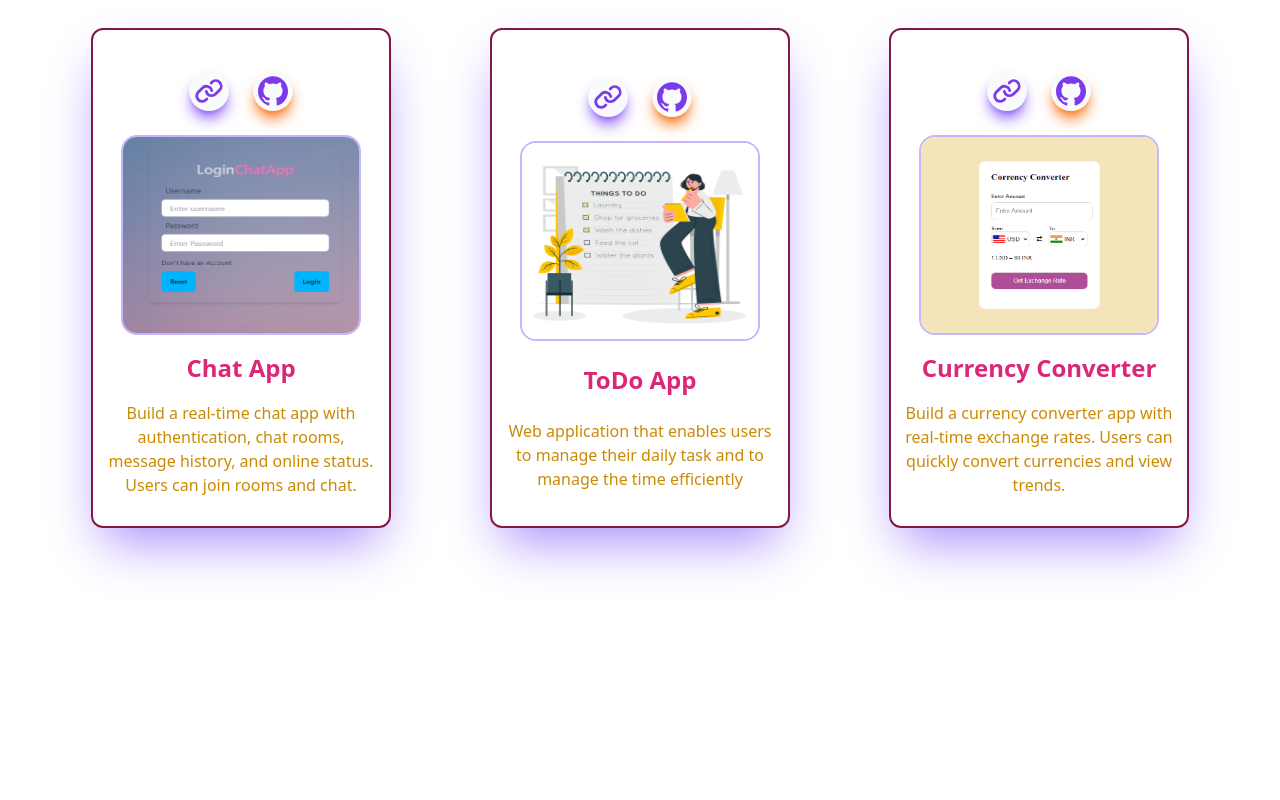
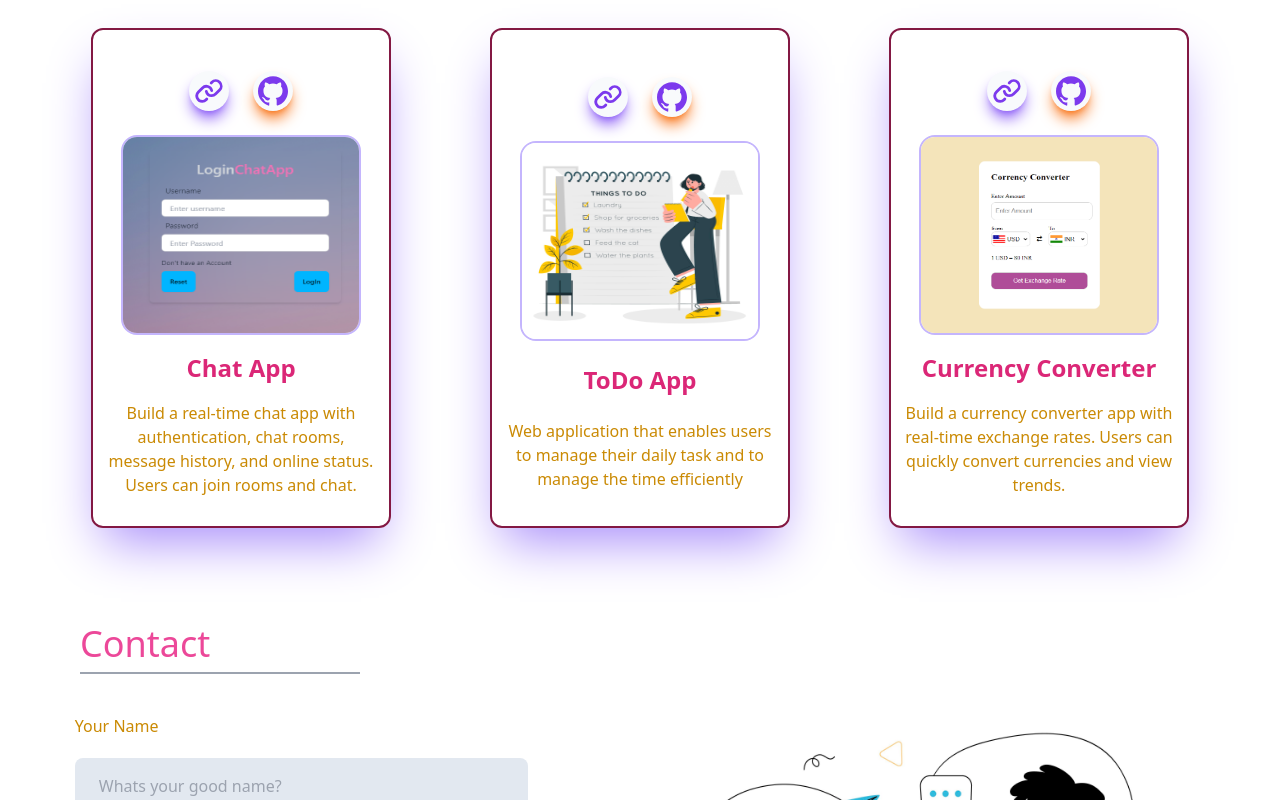
Before and after one commit to tech-deepakk/Portfolio, a React (Vite) app: page / in a window 1280 px wide. Shown: the part 2000-2800 px from the top of the page. Before the commit the page ends 2600 px from the top, so only its background shows below. Built offline with nearby package versions, Linux system fonts and the light colour scheme.

Commit message:
add contact me component

```diff
--- a/src/App.jsx
+++ b/src/App.jsx
@@ -1,4 +1,5 @@
 import About from "./components/About";
+import Contact from "./components/Contact";
 import MainBg from "./components/MainBg";
 import Navbar from "./components/Navbar";
 import OverView from "./components/OverView";
@@ -15,6 +16,7 @@ function App() {
       <div className=" h-auto bg-white">
         <OverView></OverView>
         <Project></Project>
+        <Contact></Contact>
       </div>
     </>
   );
--- /dev/null
+++ b/src/components/Contact.jsx
@@ -0,0 +1,70 @@
+import React from "react";
+import contact from "../assets/contact.jpg";
+
+function Contact() {
+  return (
+    <div>
+      <div className=" pt-6 px-6 flex flex-col gap-3 md:gap-6 md:px-20">
+        <span className=" w-2/3 md:w-[25%] pb-2 text-3xl md:text-4xl text-pink-500 border-b-2 border-gray-400">
+          Contact
+        </span>
+      </div>
+      <div className=" mt-5 px-6">
+        <div className="flex flex-wrap flex-row justify-around">
+          <div className="lg:w-[40%]">
+            <form className="m-5 flex flex-col gap-3">
+              <label className="flex flex-col gap-3">
+                <span className="text-yellow-600 font-medium mb-2">
+                  Your Name
+                </span>
+                <input
+                  type="text"
+                  name="name"
+                  placeholder="Whats your good name?"
+                  className=" bg-slate-200 py-4 px-6 rounded-lg outline-none border-none font-medium "
+                ></input>
+              </label>
+
+              <label className="flex flex-col gap-3">
+                <span className="text-yellow-600 font-medium mb-2">
+                  Your Email
+                </span>
+                <input
+                  type="email"
+                  name="eamil"
+                  placeholder="Whats your web address?"
+                  className=" bg-slate-200 py-4 px-6 rounded-lg outline-none border-none font-medium "
+                ></input>
+              </label>
+
+              <label className="flex flex-col gap-3">
+                <span className="text-yellow-600 font-medium mb-2">
+                  your Message
+                </span>
+                <textarea
+                  row={5}
+                  name="text"
+                  placeholder="Whats you want to say?"
+                  className=" bg-slate-200 py-4 px-6 rounded-lg outline-none border-none font-medium "
+                ></textarea>
+              </label>
+
+              <button
+                type="submit"
+                className="bg-slate-100 hover:shadow-orange-300 py-3 px-8 mb-4 m-4 border-pink-600 border-2 rounded-xl outline-none w-fit text-black font-bold shadow-md shadow-primary "
+              >
+                Submit
+              </button>
+            </form>
+          </div>
+
+          <div className="lg:w-[50%]">
+            <img src={contact} alt="contact img" />
+          </div>
+        </div>
+      </div>
+    </div>
+  );
+}
+
+export default Contact;
```
Also changed, not shown: src/assets/contact.jpg (added).
